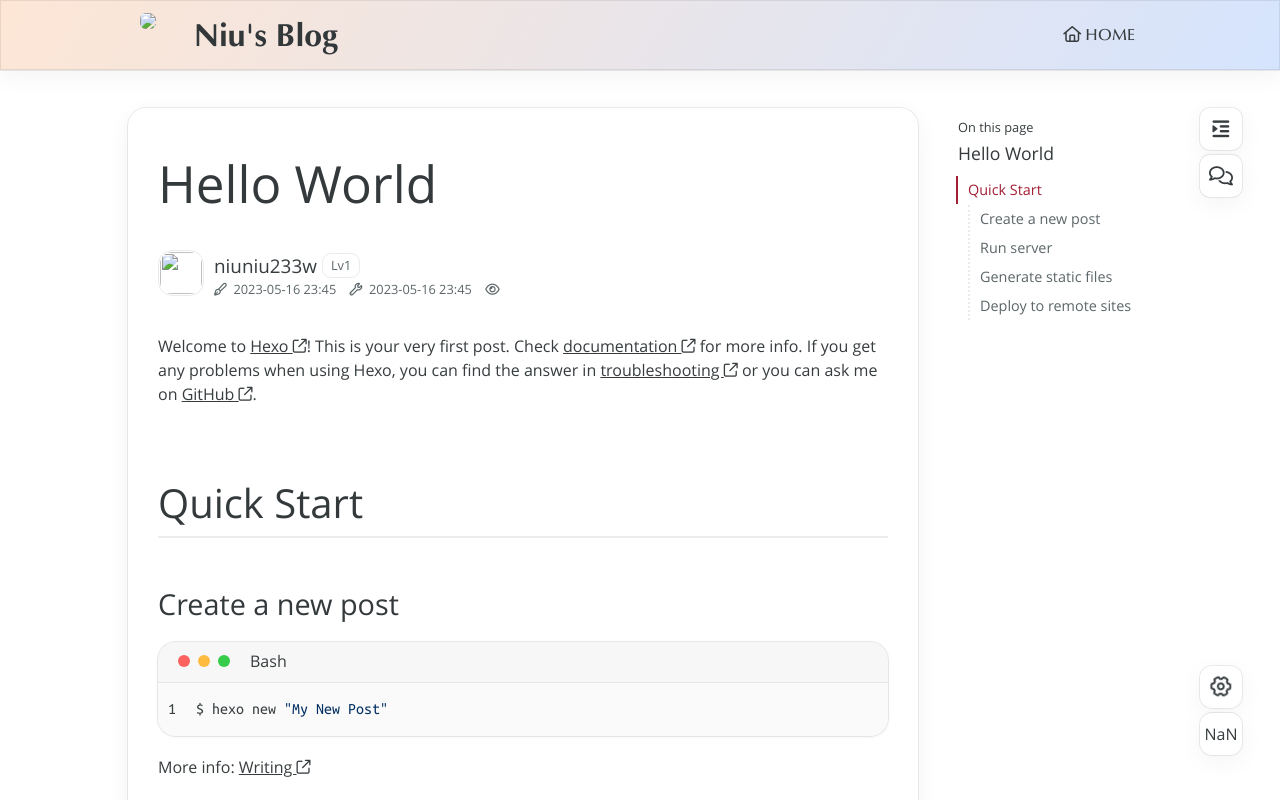
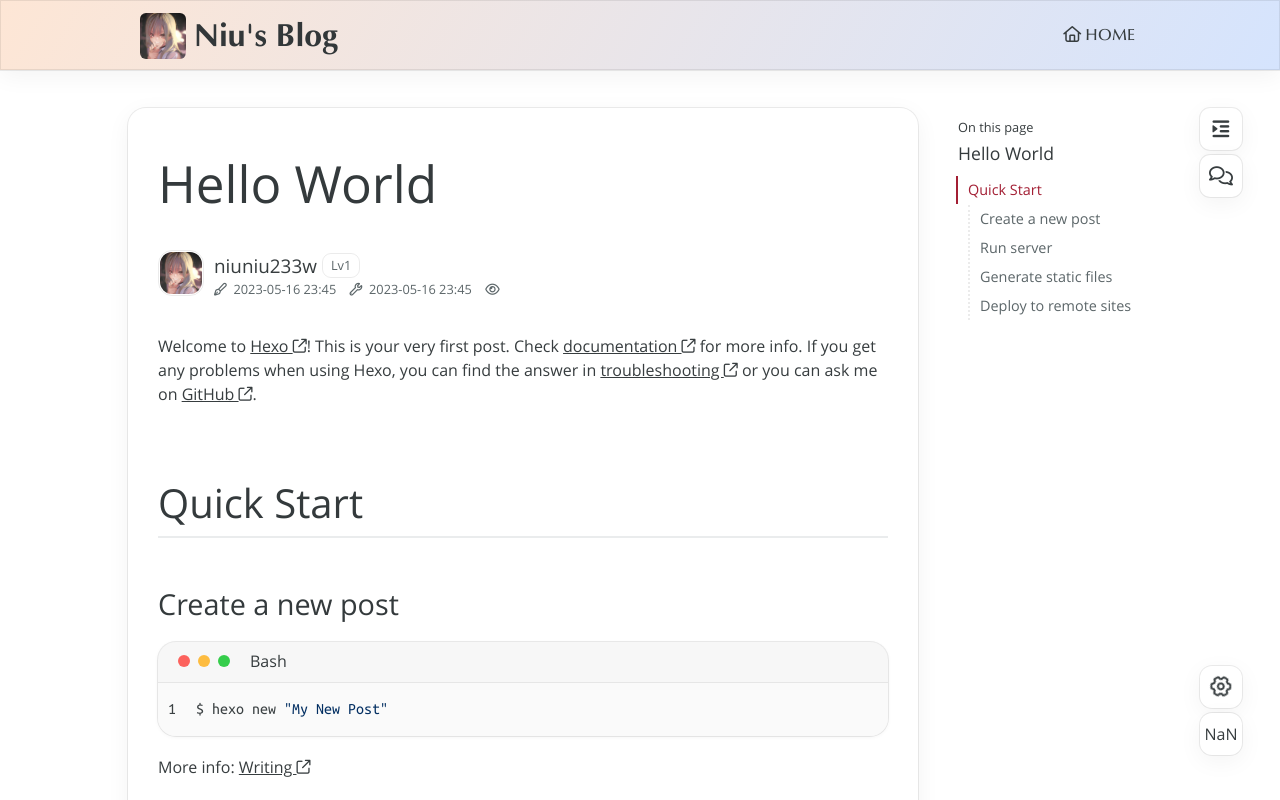
Before and after one commit to niuniu233w/niuniu233w.github.io, a plain HTML site: page 2023/05/16/hello-world/index.html in a window 1280 px wide. Shown: the top 800 px of the page. Drawn offline with Linux system fonts and the light colour scheme; some packages are replaced by stand-ins of ours; a script that the page names is missing.

Commit message:
Site updated: 2023-05-17 22:27:23

```diff
--- a/2023/05/16/hello-world/index.html
+++ b/2023/05/16/hello-world/index.html
@@ -32,10 +32,10 @@
 
 
     <!--- Icon Part-->
-    <link rel="icon" type="image/png" href="/images/logo.svg" sizes="192x192">
-    <link rel="apple-touch-icon" sizes="180x180" href="/images/logo.svg">
+    <link rel="icon" type="image/png" href="/images/logo.png" sizes="192x192">
+    <link rel="apple-touch-icon" sizes="180x180" href="/images/logo.png">
     <meta name="theme-color" content="#A31F34">
-    <link rel="shortcut icon" href="/images/logo.svg">
+    <link rel="shortcut icon" href="/images/logo.png">
     <!--- Page Info-->
 
     <title>
@@ -111,7 +111,7 @@
         <div class="left">
 
                 <a class="logo-image" href="/">
-                    <img src="/images/niu.svg">
+                    <img src="/images/niu.png">
                 </a>
 
             <a class="logo-title" href="/">
```
Also changed, not shown: 404.html (+4 -4 lines), archives/2023/05/index.html (+4 -4 lines), archives/2023/index.html (+4 -4 lines), archives/index.html (+4 -4 lines), index.html (+4 -4 lines), images/niu.png (added).
